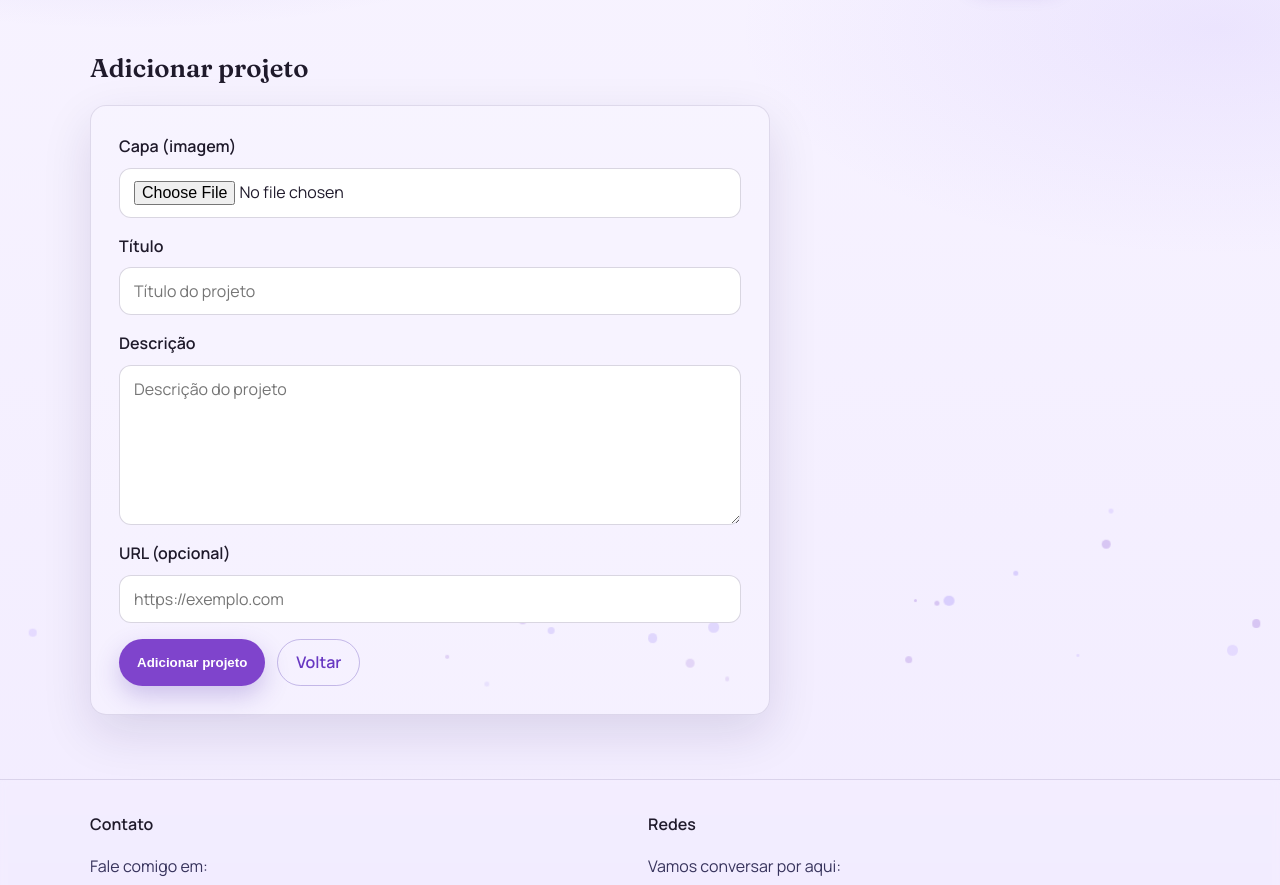
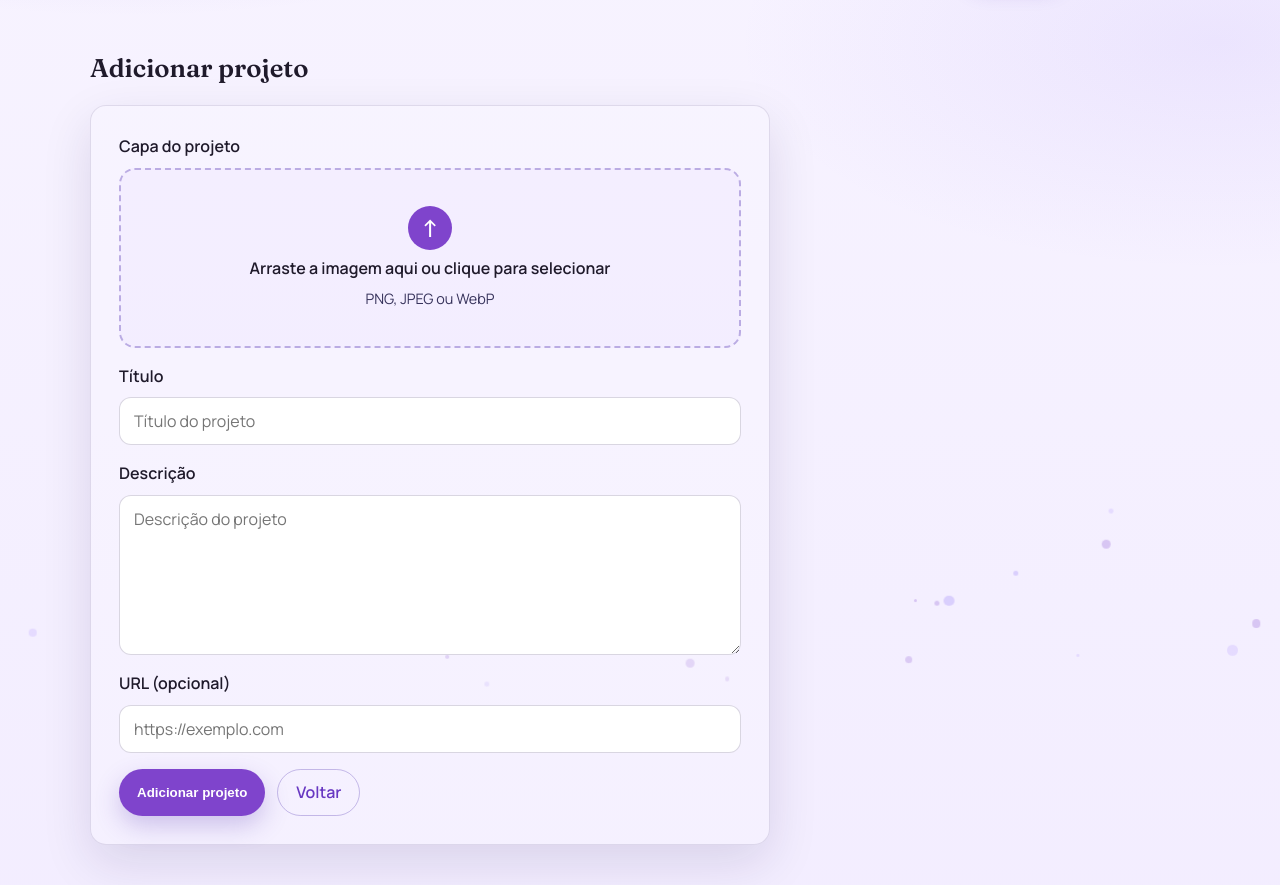
Before and after one commit to yRicke/MeuPortfolio, a Django app: page /adicionar_projeto/ in a window 1280 px wide. Shown: the part 76-961 px from the top of the page. Run offline with Django 4.2, Linux system fonts and the light colour scheme; the visitor is signed in with stand-in values (Sample User, id 1).

Commit message:
feat: adicionar arrastar e soltar para capas

```diff
--- a/app/templates/adicionar_projeto.html
+++ b/app/templates/adicionar_projeto.html
@@ -8,14 +8,7 @@
 
     <form class="form-card" method="post" enctype="multipart/form-data">
         {% csrf_token %}
-        <div class="field">
-            <label for="capa">Capa (imagem)</label>
-            <input type="file" name="capa" id="capa" accept=".png,.jpg,.jpeg,.gif" required>
-        </div>
-        <div class="field" id="capa-preview" style="display: none;">
-            <label>Preview da capa</label>
-            <img id="capa-preview-img" alt="Preview da capa selecionada">
-        </div>
+        {% include "partials/capa_dropzone.html" with rotulo="Capa do projeto" obrigatoria=True %}
         <div class="field">
             <label for="titulo">Título</label>
             <input type="text" name="titulo" id="titulo" placeholder="Título do projeto" required>
@@ -34,20 +27,4 @@
         </div>
     </form>
 </section>
-<script>
-    const capaInput = document.getElementById("capa");
-    const previewWrapper = document.getElementById("capa-preview");
-    const previewImg = document.getElementById("capa-preview-img");
-
-    capaInput.addEventListener("change", (event) => {
-        const [file] = event.target.files || [];
-        if (!file) {
-            previewWrapper.style.display = "none";
-            previewImg.removeAttribute("src");
-            return;
-        }
-        previewImg.src = URL.createObjectURL(file);
-        previewWrapper.style.display = "block";
-    });
-</script>
 {% endblock %}
--- a/app/templates/base.html
+++ b/app/templates/base.html
@@ -9,6 +9,7 @@
     <link rel="preconnect" href="https://fonts.gstatic.com" crossorigin>
     <link href="https://fonts.googleapis.com/css2?family=Fraunces:wght@500;600&family=Manrope:wght@400;500;600&display=swap" rel="stylesheet">
     <link rel="stylesheet" href="{% static 'css/main.css' %}">
+    <script src="{% static 'js/capa-dropzone.js' %}" defer></script>
     <script>
         // Detectar e aplicar tema antes de renderizar a página
         (function() {
--- /dev/null
+++ b/app/templates/partials/capa_dropzone.html
@@ -0,0 +1,35 @@
+<div class="field capa-upload" data-capa-upload>
+    <label for="capa">{{ rotulo }}</label>
+    <input
+        class="capa-input"
+        type="file"
+        name="capa"
+        id="capa"
+        accept=".png,.jpg,.jpeg,.webp,image/png,image/jpeg,image/webp"
+        {% if obrigatoria %}required{% endif %}
+        data-capa-input
+    >
+    <label class="capa-dropzone" for="capa" data-capa-dropzone>
+        <span class="capa-dropzone-icon" aria-hidden="true">&#8593;</span>
+        <span class="capa-dropzone-title" data-capa-dropzone-title>
+            Arraste a imagem aqui ou clique para selecionar
+        </span>
+        <span class="capa-dropzone-help">PNG, JPEG ou WebP</span>
+    </label>
+    <p class="capa-upload-error" data-capa-error role="alert" hidden></p>
+
+    <div
+        class="capa-preview{% if not capa_url %} is-hidden{% endif %}"
+        data-capa-preview
+        {% if capa_url %}data-capa-original="{{ capa_url }}"{% endif %}
+    >
+        <p class="chip" data-capa-status>
+            {% if capa_url %}Capa atual{% else %}Nova capa{% endif %}
+        </p>
+        <img
+            data-capa-preview-img
+            {% if capa_url %}src="{{ capa_url }}"{% endif %}
+            alt="Pré-visualização da capa"
+        >
+    </div>
+</div>
--- a/static/css/main.css
+++ b/static/css/main.css
@@ -404,6 +404,114 @@ main {
   margin-bottom: 16px;
 }
 
+input[type="file"].capa-input {
+  position: absolute;
+  width: 1px;
+  height: 1px;
+  padding: 0;
+  margin: -1px;
+  overflow: hidden;
+  clip-path: inset(50%);
+  white-space: nowrap;
+  border: 0;
+}
+
+.capa-dropzone {
+  min-height: 180px;
+  padding: 28px;
+  border: 2px dashed rgba(82, 50, 176, 0.35);
+  border-radius: var(--radius);
+  background: rgba(234, 223, 255, 0.28);
+  display: flex;
+  flex-direction: column;
+  align-items: center;
+  justify-content: center;
+  gap: 6px;
+  text-align: center;
+  cursor: pointer;
+  transition: border-color 0.2s ease, background 0.2s ease, transform 0.2s ease;
+}
+
+.capa-dropzone:hover,
+.capa-dropzone.is-dragging,
+.capa-input:focus-visible + .capa-dropzone {
+  border-color: var(--primary);
+  background: var(--accent);
+  transform: translateY(-1px);
+  outline: none;
+}
+
+.capa-dropzone-icon {
+  width: 44px;
+  height: 44px;
+  border-radius: 50%;
+  display: grid;
+  place-items: center;
+  background: var(--primary);
+  color: #fff;
+  font-size: 1.5rem;
+  line-height: 1;
+}
+
+.capa-dropzone-title {
+  max-width: 100%;
+  color: var(--ink);
+  font-weight: 600;
+  overflow-wrap: anywhere;
+}
+
+.capa-dropzone-help {
+  color: var(--muted);
+  font-size: 0.9rem;
+  font-weight: 400;
+}
+
+.capa-upload-error {
+  margin: 0;
+  color: #a12828;
+  font-weight: 600;
+}
+
+.capa-preview {
+  display: grid;
+  gap: 10px;
+  margin-top: 8px;
+}
+
+.capa-preview.is-hidden {
+  display: none;
+}
+
+.capa-preview .chip {
+  width: fit-content;
+  margin: 0;
+}
+
+.capa-preview img {
+  width: 100%;
+  max-height: 380px;
+  border-radius: 12px;
+  border: 1px solid var(--border);
+  object-fit: contain;
+  background: rgba(45, 28, 88, 0.04);
+}
+
+[data-theme="dark"] .capa-dropzone {
+  background: rgba(157, 109, 217, 0.06);
+  border-color: rgba(157, 109, 217, 0.4);
+}
+
+[data-theme="dark"] .capa-dropzone:hover,
+[data-theme="dark"] .capa-dropzone.is-dragging,
+[data-theme="dark"] .capa-input:focus-visible + .capa-dropzone {
+  background: var(--accent);
+  border-color: var(--primary-strong);
+}
+
+[data-theme="dark"] .capa-upload-error {
+  color: #ff9c9c;
+}
+
 label {
   font-weight: 600;
 }
--- /dev/null
+++ b/static/js/capa-dropzone.js
@@ -0,0 +1,112 @@
+document.addEventListener('DOMContentLoaded', () => {
+  const tiposPermitidos = new Set(['image/png', 'image/jpeg', 'image/webp']);
+  const extensoesPermitidas = new Set(['png', 'jpg', 'jpeg', 'webp']);
+
+  document.querySelectorAll('[data-capa-upload]').forEach((componente) => {
+    const input = componente.querySelector('[data-capa-input]');
+    const dropzone = componente.querySelector('[data-capa-dropzone]');
+    const titulo = componente.querySelector('[data-capa-dropzone-title]');
+    const erro = componente.querySelector('[data-capa-error]');
+    const preview = componente.querySelector('[data-capa-preview]');
+    const previewImg = componente.querySelector('[data-capa-preview-img]');
+    const status = componente.querySelector('[data-capa-status]');
+    const capaOriginal = preview.dataset.capaOriginal || '';
+    let urlTemporaria = null;
+    let eventosDeArraste = 0;
+
+    const arquivoPermitido = (arquivo) => {
+      const extensao = arquivo.name.split('.').pop().toLowerCase();
+      return tiposPermitidos.has(arquivo.type) || extensoesPermitidas.has(extensao);
+    };
+
+    const limparUrlTemporaria = () => {
+      if (urlTemporaria) {
+        URL.revokeObjectURL(urlTemporaria);
+        urlTemporaria = null;
+      }
+    };
+
+    const restaurarPreview = () => {
+      limparUrlTemporaria();
+      titulo.textContent = 'Arraste a imagem aqui ou clique para selecionar';
+
+      if (capaOriginal) {
+        previewImg.src = capaOriginal;
+        status.textContent = 'Capa atual';
+        preview.classList.remove('is-hidden');
+      } else {
+        previewImg.removeAttribute('src');
+        preview.classList.add('is-hidden');
+      }
+    };
+
+    const exibirArquivo = (arquivo) => {
+      erro.hidden = true;
+      limparUrlTemporaria();
+      urlTemporaria = URL.createObjectURL(arquivo);
+      previewImg.src = urlTemporaria;
+      preview.classList.remove('is-hidden');
+      status.textContent = 'Nova capa (pré-visualização)';
+      titulo.textContent = arquivo.name;
+    };
+
+    const validarArquivo = (arquivo) => {
+      if (!arquivoPermitido(arquivo)) {
+        input.value = '';
+        erro.textContent = 'Formato inválido. Selecione uma imagem PNG, JPEG ou WebP.';
+        erro.hidden = false;
+        restaurarPreview();
+        return false;
+      }
+
+      exibirArquivo(arquivo);
+      return true;
+    };
+
+    input.addEventListener('change', () => {
+      const [arquivo] = input.files;
+      if (arquivo) {
+        validarArquivo(arquivo);
+      } else {
+        erro.hidden = true;
+        restaurarPreview();
+      }
+    });
+
+    ['dragenter', 'dragover', 'dragleave', 'drop'].forEach((evento) => {
+      dropzone.addEventListener(evento, (event) => {
+        event.preventDefault();
+        event.stopPropagation();
+      });
+    });
+
+    dropzone.addEventListener('dragenter', () => {
+      eventosDeArraste += 1;
+      dropzone.classList.add('is-dragging');
+    });
+
+    dropzone.addEventListener('dragleave', () => {
+      eventosDeArraste -= 1;
+      if (eventosDeArraste <= 0) {
+        eventosDeArraste = 0;
+        dropzone.classList.remove('is-dragging');
+      }
+    });
+
+    dropzone.addEventListener('drop', (event) => {
+      eventosDeArraste = 0;
+      dropzone.classList.remove('is-dragging');
+      const [arquivo] = event.dataTransfer.files;
+
+      if (!arquivo || !validarArquivo(arquivo)) {
+        return;
+      }
+
+      const transferencia = new DataTransfer();
+      transferencia.items.add(arquivo);
+      input.files = transferencia.files;
+    });
+
+    window.addEventListener('beforeunload', limparUrlTemporaria);
+  });
+});
```
Also changed, not shown: app/models.py (+42 -2 lines), app/templates/editar_projeto.html (+1 -30 lines), app/tests.py (+44 -0 lines).
